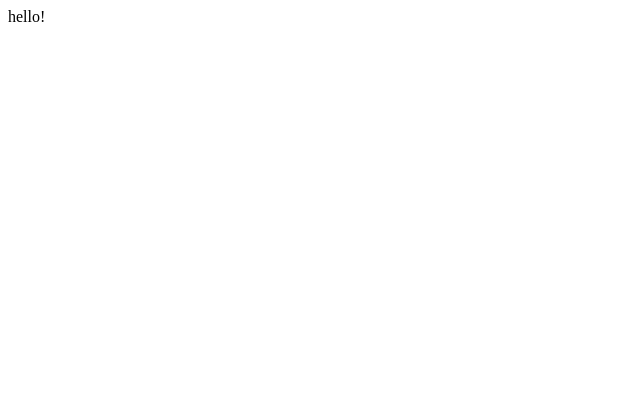
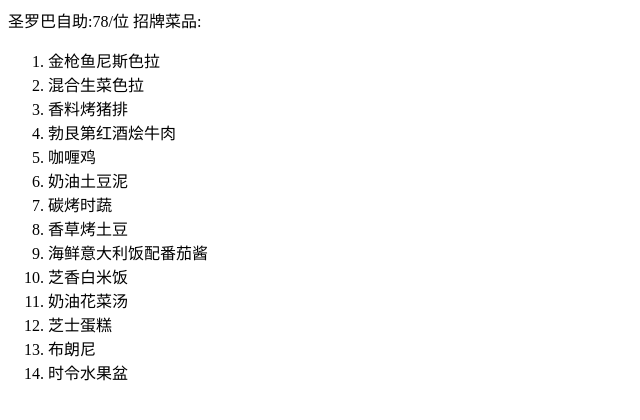
Before and after one commit to zhengyuheng1999/project0, a plain HTML site: page sec1.html in a window 1280 px wide. Shown: the whole page, without its empty margins (0-640 px from the left). Drawn offline with Linux system fonts and the light colour scheme.

Commit message:
other web

```diff
--- a/sec1.html
+++ b/sec1.html
@@ -4,6 +4,23 @@
          <title>My Webpage</title>
     </head>
     <body>
-        hello!
+        圣罗巴自助:78/位
+        招牌菜品:
+        <ol>
+            <li>金枪鱼尼斯色拉</li>
+            <li>混合生菜色拉</li>
+            <li>香料烤猪排</li>
+            <li>勃艮第红酒烩牛肉</li>
+            <li>咖喱鸡</li>
+            <li>奶油土豆泥</li>
+            <li>碳烤时蔬</li>
+            <li>香草烤土豆</li>
+            <li>海鲜意大利饭配番茄酱</li>
+            <li>芝香白米饭</li>
+            <li>奶油花菜汤</li>
+            <li>芝士蛋糕</li>
+            <li>布朗尼</li>
+            <li>时令水果盆</li>
+        </ol>
     </body>
 </html>
```
